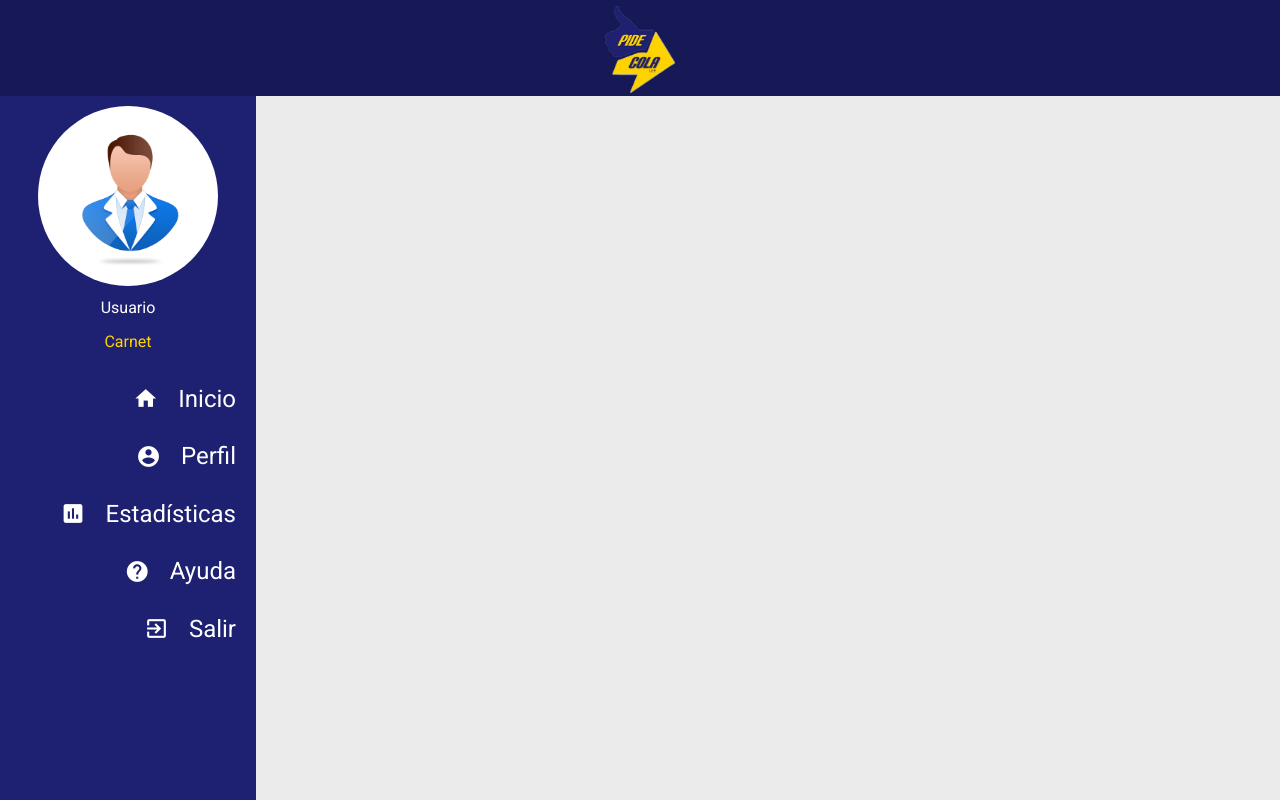
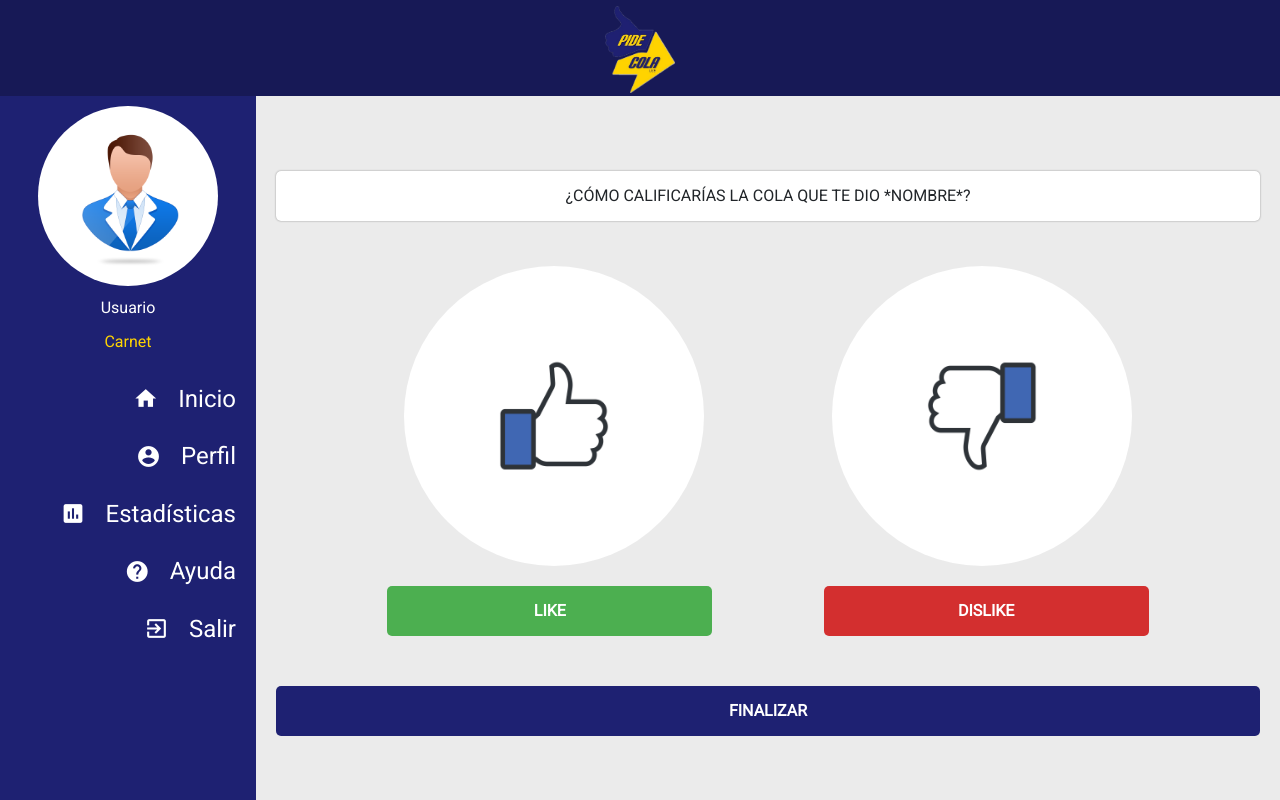
Before and after one commit to gnus19/pidecola3.0-front, a React (Create React App) app: page /rateRide in a window 1280 px wide. Built offline with nearby package versions, Linux system fonts and the light colour scheme; sample sign-in values are in the browser's storage.

Commit message:
Primer draft de rateRide

```diff
--- a/src/App.js
+++ b/src/App.js
@@ -20,6 +20,7 @@ import AvailablePassengers from "./containers/AvailablePassengers";
 import WaitOffer from "./containers/WaitOffer";
 import AcceptOffer from "./containers/AcceptOffer";
 import RideProcess from "./containers/RideProcess";
+import RateRide from "./containers/RateRide";
 
 const tokenRequired = (Component, props) => {
   const token = localStorage.getItem("tkauth");
@@ -88,6 +89,10 @@ function App() {
               path="/rideProcess"
               render={(props) => tokenRequired(RideProcess, props)}
             />
+            <Route
+              path="/rateRide"
+              render={(props) => tokenRequired(RateRide, props)}
+            />
           </Main>
         </Switch>
       </div>
--- /dev/null
+++ b/src/assets/css/RateRide.css
@@ -0,0 +1,106 @@
+.rateRide {
+  display: flex;
+  flex-direction: column;
+  height: 100%;
+  width: 100%;
+  padding: 0 20px 0 20px;
+  align-items: center;
+}
+
+.rateMessage {
+  height: 100px;
+  width: 100%;
+  display: flex;
+  flex-direction: column;
+  justify-content: center;
+  margin-top: 50px;
+}
+
+#cartaMessage {
+  height: 50px;
+  display: flex;
+  flex-direction: column;
+  justify-content: center;
+  box-shadow: 0px 0px 2px #888888;
+}
+
+.rate {
+  height: max-content;
+  width: 100%;
+  display: flex;
+  flex-direction: column;
+}
+
+.rateImages,
+.rateButtons {
+  height: max-content;
+  width: 100%;
+  display: flex;
+  flex-direction: row;
+  justify-content: space-evenly;
+  margin-top: 20px;
+}
+
+.like,
+.dislike {
+  background: #4caf50;
+  width: 300px;
+  height: 300px;
+  text-decoration: none;
+  color: #fff;
+  font-weight: bold;
+  border-radius: 50%;
+  display: flex;
+  flex-direction: column;
+  justify-content: center;
+  align-items: center;
+  cursor: pointer;
+}
+
+.likeButton,
+.dislikeButton,
+.finalizarButton {
+  width: 325px;
+  height: 50px;
+  text-decoration: none;
+  color: #fff;
+  font-weight: bold;
+  border-radius: 5px;
+  display: flex;
+  justify-content: center;
+  flex-direction: column;
+  cursor: pointer;
+}
+
+.like,
+.dislike {
+  background: white;
+}
+
+.likeButton {
+  background: #4caf50;
+}
+
+.dislikeButton {
+  background: #d32f2f;
+}
+.finalizarButton {
+  background: #1e2172;
+}
+
+.likeImage {
+  height: 200px;
+  width: 250px;
+}
+
+.finalizarRate {
+  height: max-content;
+  width: 100%;
+  display: flex;
+  flex-direction: column;
+  margin-top: 50px;
+}
+
+#finalizarButton {
+  width: 100%;
+}
--- /dev/null
+++ b/src/containers/RateRide.jsx
@@ -0,0 +1,49 @@
+import React, { Component } from "react";
+import "assets/css/RateRide.css";
+import like from "assets/images/like.png";
+import dislike from "assets/images/dislike.png";
+
+class RateRide extends Component {
+  constructor(props) {
+    super(props);
+
+    this.state = {};
+  }
+
+  render() {
+    return (
+      <div className="rateRide">
+        <div className="rateMessage">
+          <div className="carta" id="cartaMessage">
+            ¿CÓMO CALIFICARÍAS LA COLA QUE TE DIO *NOMBRE*?
+          </div>
+        </div>
+        <div className="rate">
+          <div className="rateImages">
+            <div className="like">
+              <img className="likeImage" src={like} />
+            </div>
+            <div className="dislike">
+              <img className="likeImage" src={dislike} />
+            </div>
+          </div>
+          <div className="rateButtons">
+            <div className="likeButton">
+              <span>LIKE</span>
+            </div>
+            <div className="dislikeButton">
+              <span>DISLIKE</span>
+            </div>
+          </div>
+        </div>
+        <div className="finalizarRate">
+          <div className="finalizarButton" id="finalizarButton">
+            <span>FINALIZAR</span>
+          </div>
+        </div>
+      </div>
+    );
+  }
+}
+
+export default RateRide;
--- a/src/containers/RideProcess.jsx
+++ b/src/containers/RideProcess.jsx
@@ -1,5 +1,4 @@
 import React, { Component } from "react";
-import { NavLink } from "react-router-dom";
 import "../assets/css/AvailablePassengers.css";
 import RecommendationBanner from "../components/recommendationBanner/RecommendationBanner";
 import ChangeRideState from "../components/changeRideState/ChangeRideState";
```
Also changed, not shown: src/assets/images/dislike.png (added), src/assets/images/like.png (added).
